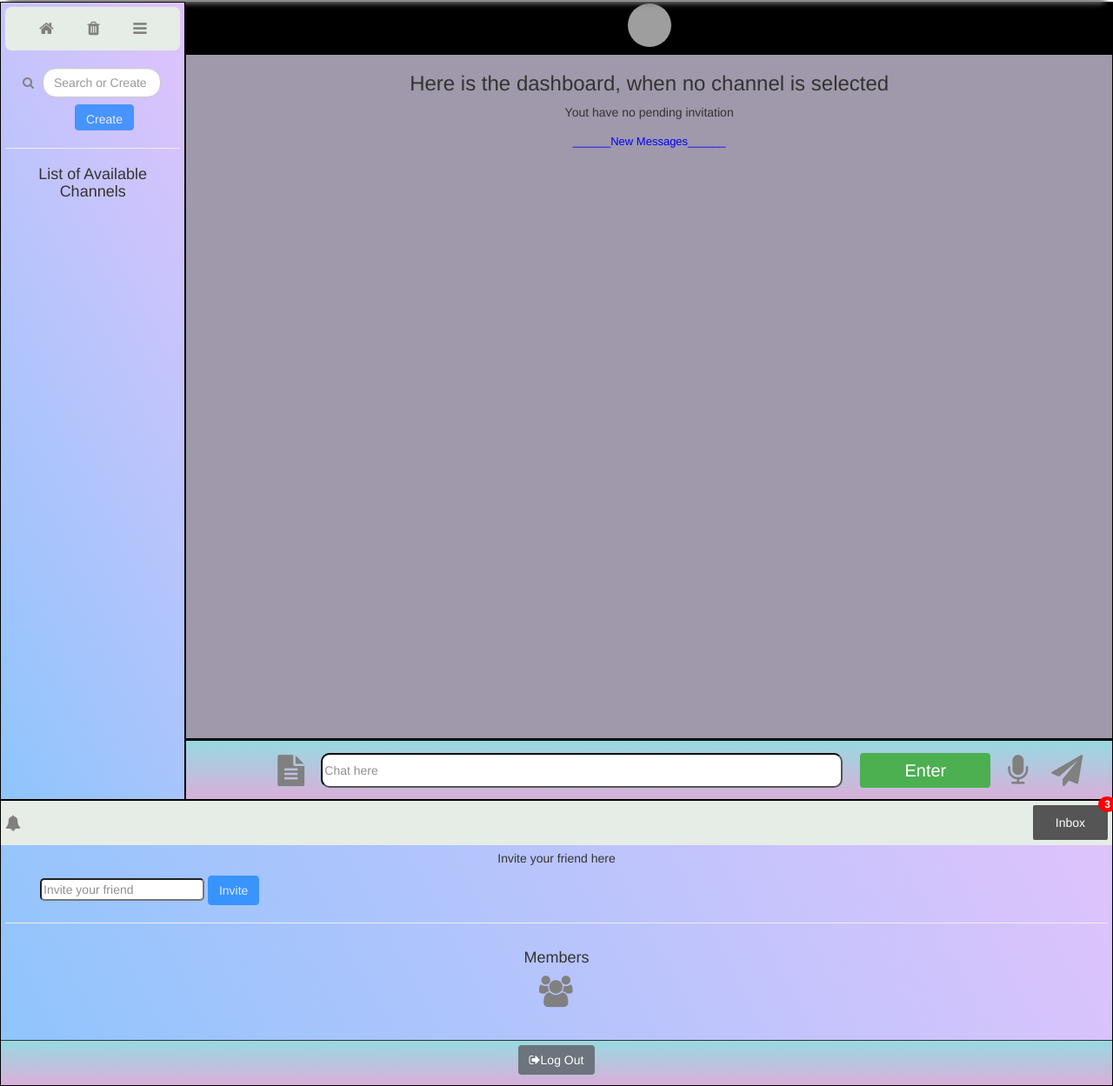
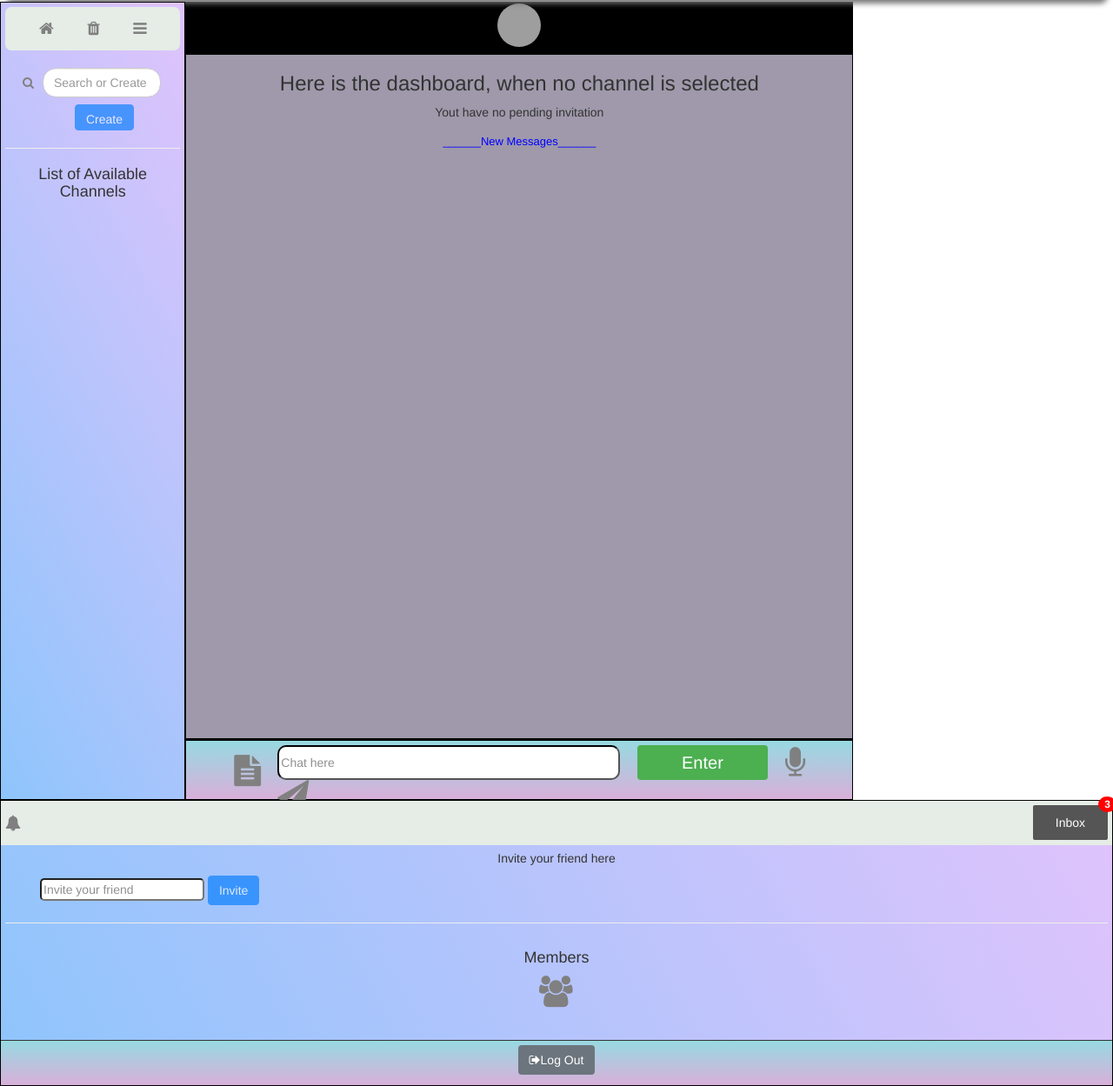
Before and after one commit to tu-vu/Chatroom, a Flask app: page /dashboard in a window 1280 px wide. Shown: the part 70-1319 px from the top of the page at 87% size. Run offline with Flask 2, Linux system fonts and the light colour scheme; the visitor is signed in with stand-in values (Sample User, id 1); data comes from the database, SQL or seed files in the repository; data that the repository does not hold is empty; some libraries are stand-ins or nearby versions; grey boxes are pictures that could not be loaded.

Commit message:
FIX: Style page to look better in computer

```diff
--- a/Chatroom/static/dist/css/mystyle.css
+++ b/Chatroom/static/dist/css/mystyle.css
@@ -9,7 +9,7 @@ body,html{
   background-repeat: no-repeat;
   background-size: cover;
   background-position: center;
-  padding: 130px 360px;
+  padding: 5% 17%;
 }
 
 .form-box{
--- a/Chatroom/static/dist/css/signup.css
+++ b/Chatroom/static/dist/css/signup.css
@@ -9,7 +9,7 @@ body,html{
   background-repeat: no-repeat;
   background-size: cover;
   background-position: center center;
-  padding: 130px 360px;
+  padding: 5% 17%;
 }
 
 .form-box{
--- a/Chatroom/templates/dashboard.html
+++ b/Chatroom/templates/dashboard.html
@@ -42,7 +42,7 @@
       </ol>
      </div>
 
-    <div class="flex-fill section d-flex flex-column" style="width: 1030px;" id="mid">
+    <div class="section d-flex flex-column" style="width: 60%;" id="mid">
       <div style="width: 100%; height: 60px;" class="midheader">
         <img src="https://ihuriro.com/user_img/user.png" alt="Paris" width="50" height="50" style="border-radius: 50px;">
       </div>
@@ -56,9 +56,9 @@
         </div>
 
         <div class="p-2 flex-fill d-flex flex-row chatbox" style="background-color: #D9AFD9; background-image: linear-gradient(0deg, #D9AFD9 0%, #97D9E1 100%);">
-            <i class="fa fa-file-text w3-xxlarge" style="width: 50px; margin-left: 100px;"></i>
+            <i class="fa fa-file-text w3-xxlarge" style="width: 50px; margin-left: 50px;"></i>
             <form id="new_message" class="form-inline flex-fill">
-              <input id="message" type="text" style="border-radius: 10px; border-color: black; outline: none; width: 600px; margin-right: 20px; height: 40px" placeholder="Chat here">
+              <input id="message" type="text" style="border-radius: 10px; border-color: black; outline: none; width: 60%; margin-right: 20px; height: 40px" placeholder="Chat here">
 
               <!-- CHANGE #1: Replace button with input tag -->
               <input class="button-style" type="submit" id="send" value="Enter">
@@ -105,10 +105,6 @@
           </form>
         </div>
       </div>
-
-      <!-- <form action="{{ url_for('auth_bp.logout') }}"  method="get">
-        <button  class="btn btn-secondary"><i class="fa fa-sign-out" style="color: white;" aria-hidden="true"></i>Log Out</button>
-      </form> -->
     </div>
   </div>
 </div>
```
